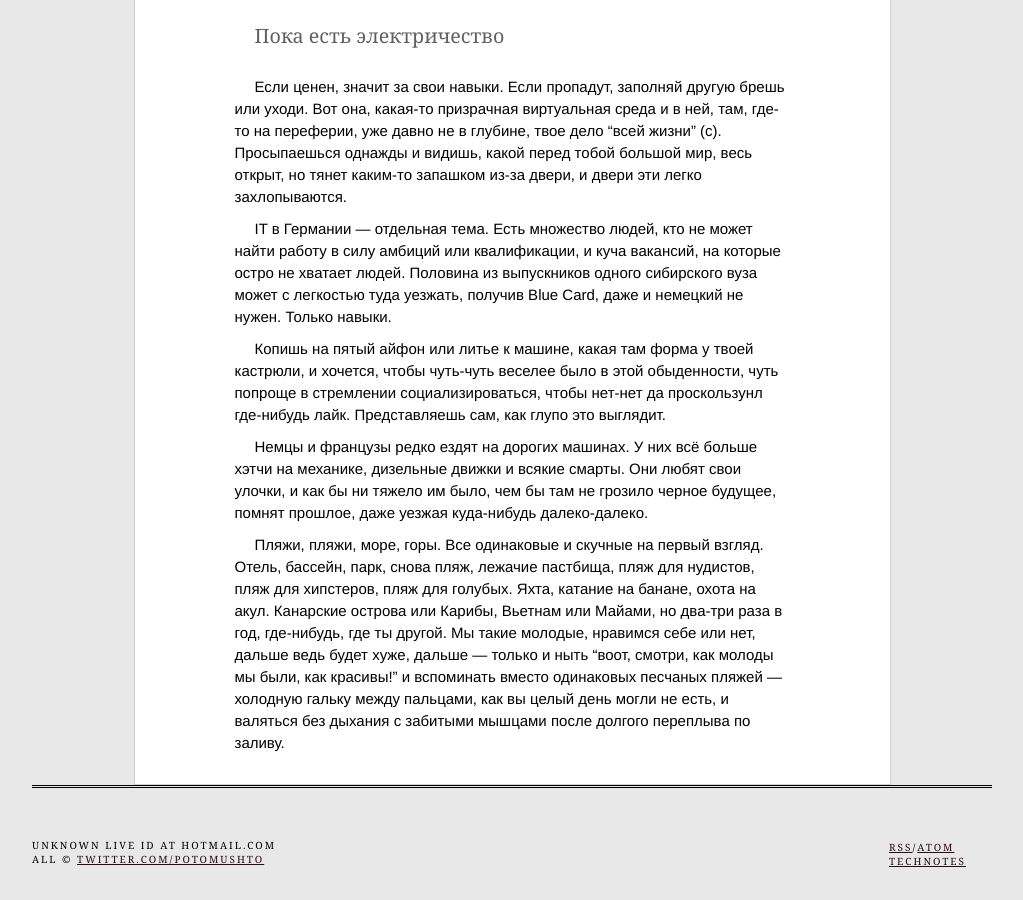
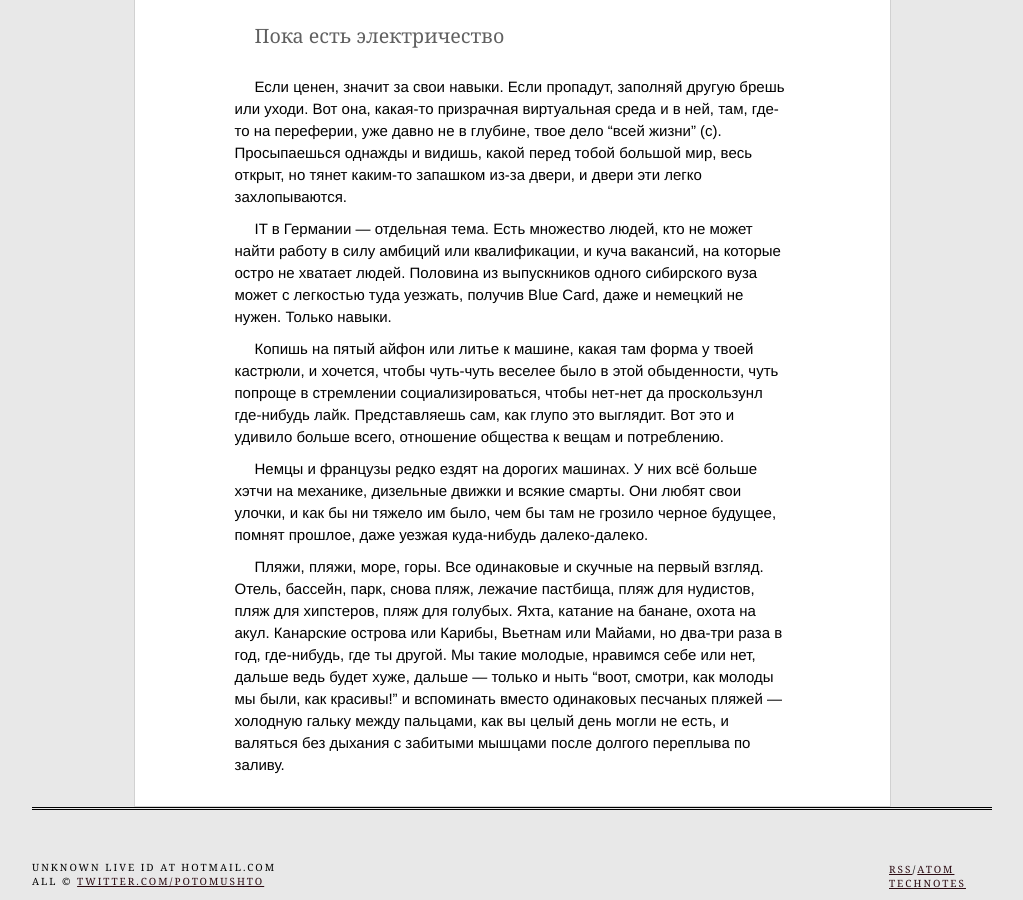
Before and after one commit to ptmt/ptmt.github.com, a Jekyll site: the page built from _posts/2012-09-03-ich-verstehe-sie-nicht.md, in a window 1280 px wide and 900 px high, scrolled down 2200 px. Shown: the whole window, without its empty margins (128-1151 px from the left). Built offline with Jekyll 4.4.1, drawn with Linux system fonts in a browser that asks for light colours; Markdown is read by kramdown in place of the engine named in the settings; before the commit the page ends 3078 px from its top, so only the background shows below that.

Commit message:
Update _posts/2012-09-03-ich-verstehe-sie-nicht.md

```diff
--- a/_posts/2012-09-03-ich-verstehe-sie-nicht.md
+++ b/_posts/2012-09-03-ich-verstehe-sie-nicht.md
@@ -41,7 +41,7 @@
 
 IT в Германии — отдельная тема. Есть множество людей, кто не может найти работу в силу амбиций или квалификации, и куча вакансий, на которые остро не хватает людей. Половина из выпускников одного сибирского вуза может с легкостью туда уезжать, получив Blue Card, даже и немецкий не нужен. Только навыки.
 
-Копишь на пятый айфон или литье к машине, какая там форма у твоей кастрюли, и хочется, чтобы чуть-чуть веселее было в этой обыденности, чуть попроще в стремлении социализироваться, чтобы нет-нет да проскользунл где-нибудь лайк. Представляешь сам, как глупо это выглядит.
+Копишь на пятый айфон или литье к машине, какая там форма у твоей кастрюли, и хочется, чтобы чуть-чуть веселее было в этой обыденности, чуть попроще в стремлении социализироваться, чтобы нет-нет да проскользунл где-нибудь лайк. Представляешь сам, как глупо это выглядит. Вот это и удивило больше всего, отношение общества к вещам и потреблению.
 
 Немцы и французы редко ездят на дорогих машинах. У них всё больше хэтчи на механике, дизельные движки и всякие смарты. Они любят свои улочки, и как бы ни тяжело им было, чем бы там не грозило черное будущее, помнят прошлое, даже уезжая куда-нибудь далеко-далеко.
 
```
